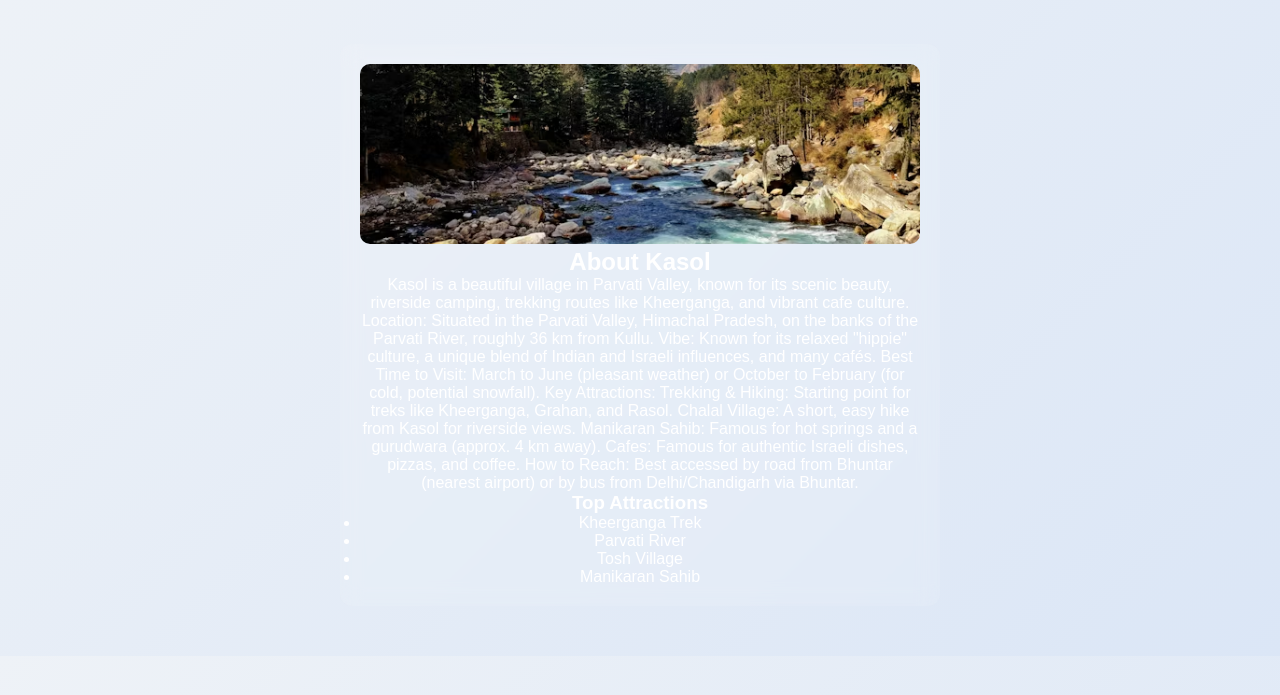
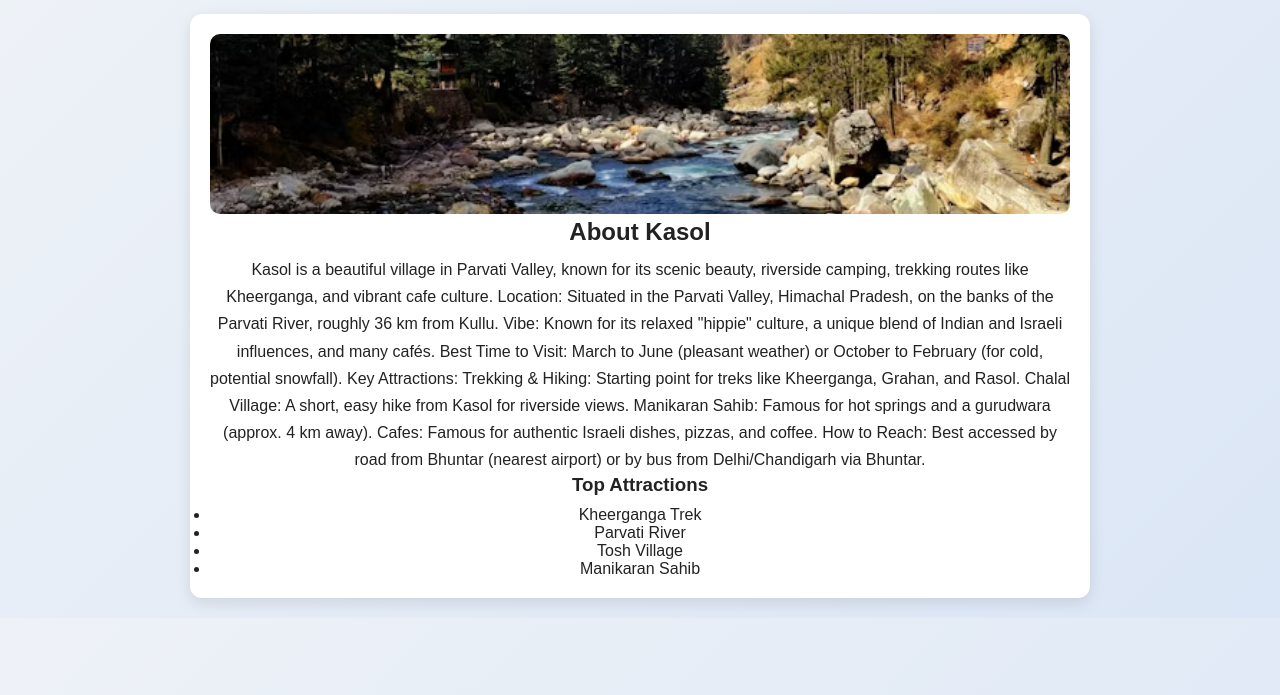
Before and after one commit to Chetanop07/webs, a website: page public/kasol.html in a window 1280 px wide. Shown: the part 73-768 px from the top of the page. Drawn offline with Linux system fonts and the light colour scheme.

Commit message:
some final changes

```diff
--- a/public/kasol.html
+++ b/public/kasol.html
@@ -12,7 +12,7 @@
     <a href="index.html">⬅ Back</a>
 </header>
 
-<div class="content">
+<div class="place-content">
     <img src="images/kasol.jpg" class="place-img">
 
     <h2>About Kasol</h2>
--- a/public/style.css
+++ b/public/style.css
@@ -309,3 +309,49 @@ body.dark-mode .contact-banner {
 body.dark-mode .watermark-fixed {
     color: #aaa;
 }
+/* Place page content text */
+.place-content {
+    max-width: 900px;
+    margin: 20px auto;
+    padding: 20px;
+
+    background: white;
+    border-radius: 12px;
+
+    box-shadow: 0 5px 15px rgba(0,0,0,0.1);
+}
+
+/* Paragraph text */
+.place-content p {
+    color: #333;   /* DARK TEXT (FIX) */
+    font-size: 16px;
+    line-height: 1.7;
+}
+
+/* Headings */
+.place-content h2,
+.place-content h3 {
+    color: #222;
+    margin-bottom: 10px;
+}
+body.dark-mode .place-content {
+    background: #1e1e1e;
+}
+
+body.dark-mode .place-content p {
+    color: #ddd;
+}
+
+body.dark-mode .place-content h2,
+body.dark-mode .place-content h3 {
+    color: #fff;
+}
+/* FIX: Force visible text in place pages */
+.place-content,
+.place-content p,
+.place-content h1,
+.place-content h2,
+.place-content h3,
+.place-content li {
+    color: #222 !important;
+}
```
Also changed, not shown: public/manali.html (+1 -1 lines), public/shimla.html (+1 -1 lines).
